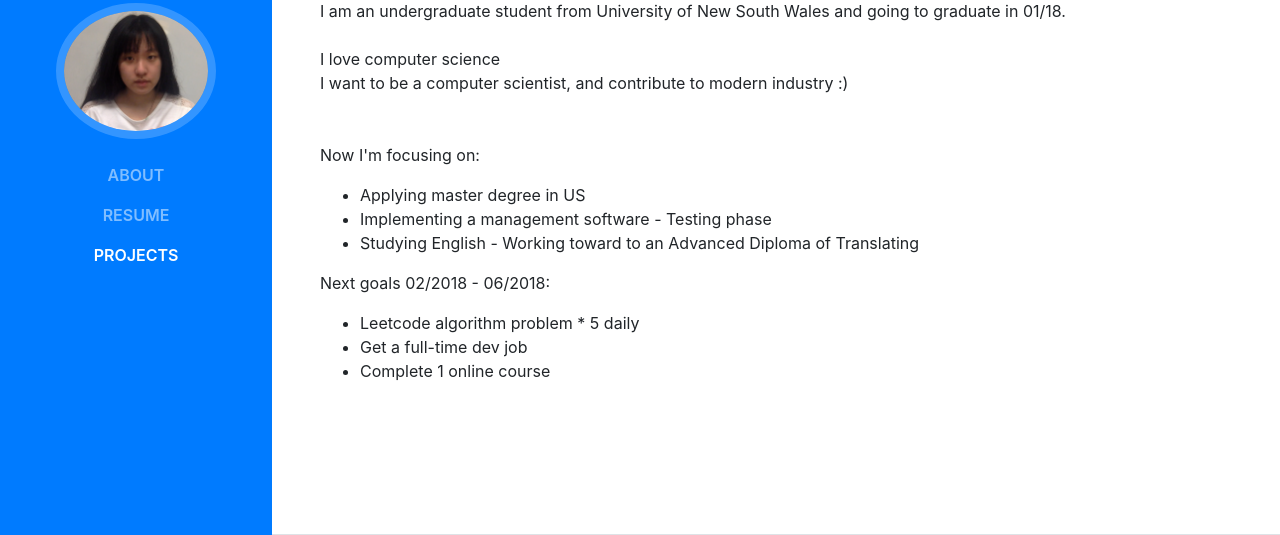
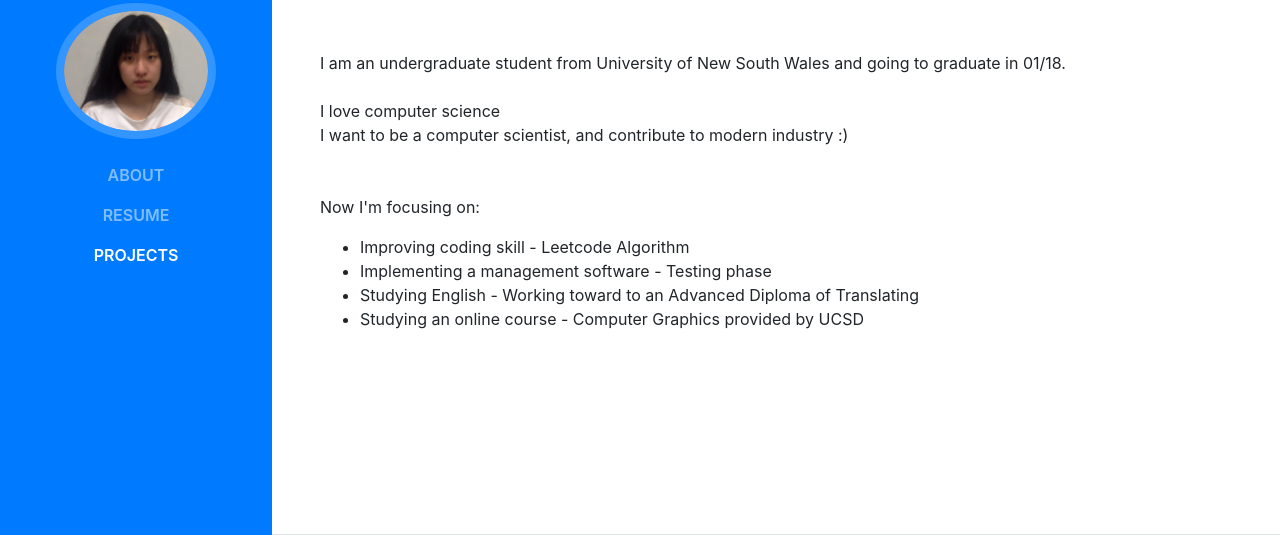
Before and after one commit to lt616/bbwolf, a website with bundled scripts: page index.html in a window 1280 px wide. Shown: the part 265-800 px from the top of the page. Built offline with nearby package versions, Linux system fonts and the light colour scheme; a web font is replaced by a local one.

```diff
--- a/index.html
+++ b/index.html
@@ -70,9 +70,10 @@
 
           <p> Now I'm focusing on:
             <ul>
-              <li> Applying master degree in US </li>
+              <li> Improving coding skill - Leetcode Algorithm </li>
               <li> Implementing a management software - Testing phase </li>
               <li> Studying English - Working toward to an Advanced Diploma of Translating </li>
+              <li> Studying an online course - Computer Graphics provided by UCSD </li>
             </ul>
           </p>
           <!-- <ul class="list-inline list-social-icons mb-0">
@@ -110,20 +111,6 @@
             </li>
           </ul> -->
 
-          <p>
-          Next goals 02/2018 - 06/2018:
-          <ul>
-            <li>
-              Leetcode algorithm problem * 5 daily
-            </li>
-            <li>
-              Get a full-time dev job
-            </li>
-            <li>
-              Complete 1 online course
-            </li>
-          </ul>
-          </p>
         </div>
       </section>
 
@@ -488,16 +475,25 @@
 
       </section>
 
+
+      <!-- AC section -->
+      <section class="to-do-section p-3 p-lg-5 d-flex flex-column">
+        <div class="my-auto">
+          <h3> Aim Chasing </h3>
+        </div>
+      </section>
+
     <script type="text/javascript">
       document.
     </script>
 
-    <!-- Plugin JavaScript -->
-    <script src="vendor/jquery-easing/jquery.easing.min.js"></script>
 
     <!-- Bootstrap core JavaScript -->
     <script src="vendor/jquery/jquery.min.js"></script>
     <script src="vendor/bootstrap/js/bootstrap.bundle.min.js"></script>
+
+    <!-- Plugin JavaScript -->
+    <script src="vendor/jquery-easing/jquery.easing.min.js"></script>
 
     <!-- Custom scripts for this template -->
     <script src="js/resume.min.js"></script>
```
